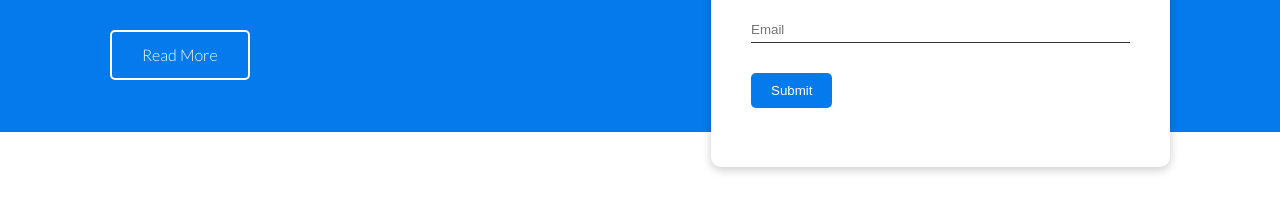
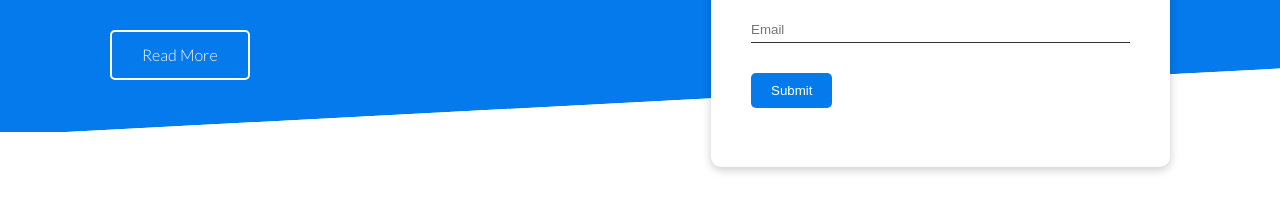
Before and after one commit to woolajohnson/Blueroki-Responsive-Website, a plain HTML site: page index.html in a window 1280 px wide. Shown: the part 338-550 px from the top of the page. Drawn offline with Linux system fonts and the light colour scheme.

Commit message:
done showcase section

```diff
--- a/assets/_showcase.scss
+++ b/assets/_showcase.scss
@@ -2,6 +2,7 @@
     height: 400px;
     background-color: $primaryColor;
     color: $whiteColor;
+    position: relative;
     .container {
         max-width: 1100px;
         margin: 0 auto;
@@ -33,6 +34,7 @@
         }
         .card-section {
             overflow: visible;
+            z-index: 100;
             .card {
                 color: $darkColor;
                 padding: 40px;
@@ -65,8 +67,26 @@
                     margin-top: 20px;
                     padding: 10px 20px;
                 }
+                input[type=submit]:hover {
+                    transform: scale(0.98);
+                }
             }
         }
 
+
     }
+
+
 }
+.showcase::before,
+.showcase::after {
+    content: '';
+    position: absolute;
+    height: 100px;
+    bottom: -70px;
+    right: 0;
+    left: 0;
+    background-color: $whiteColor;
+    // opacity: 0.1;
+    transform: skewY(-3deg);
+}
```
Also changed, not shown: assets/style.css, 1 other file.
